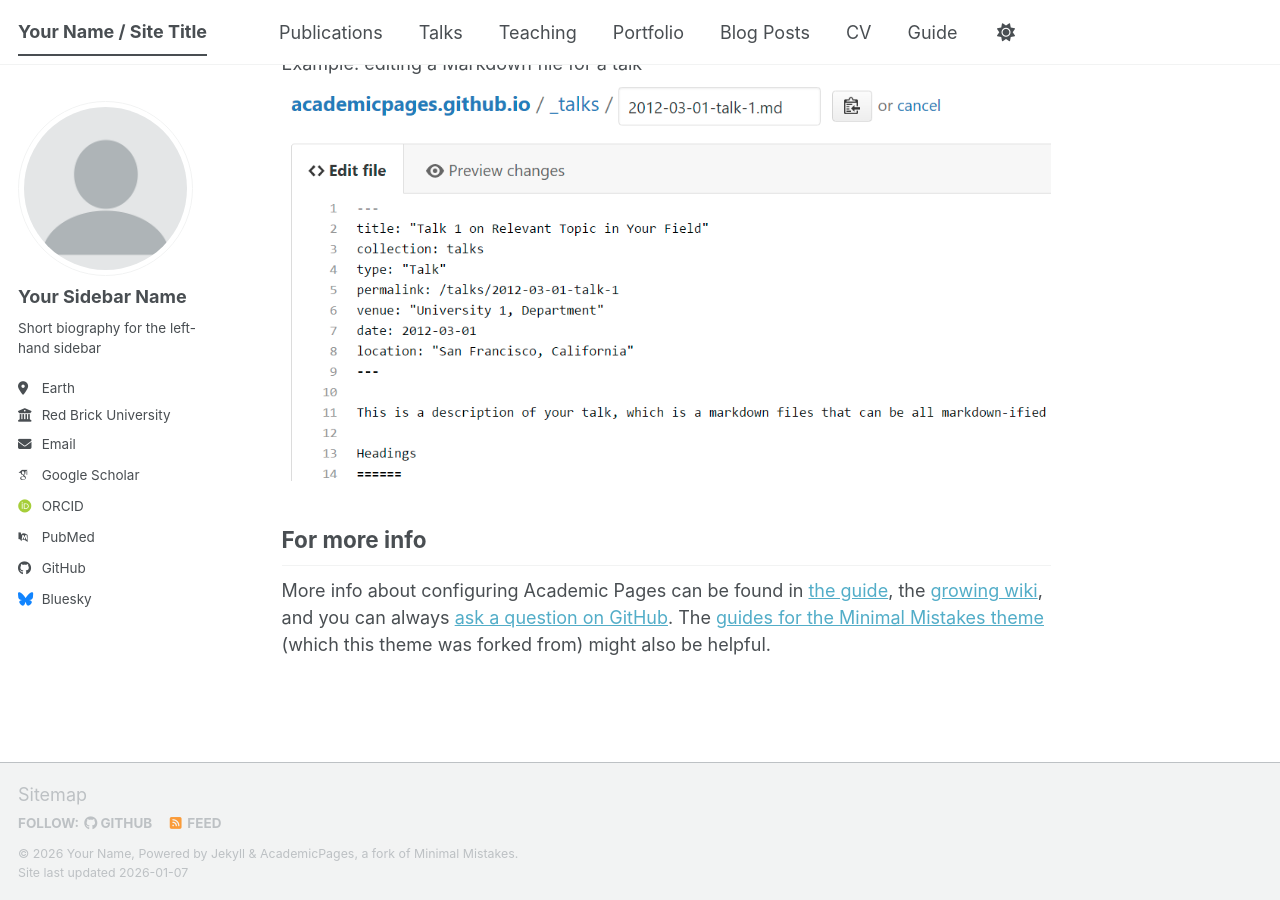
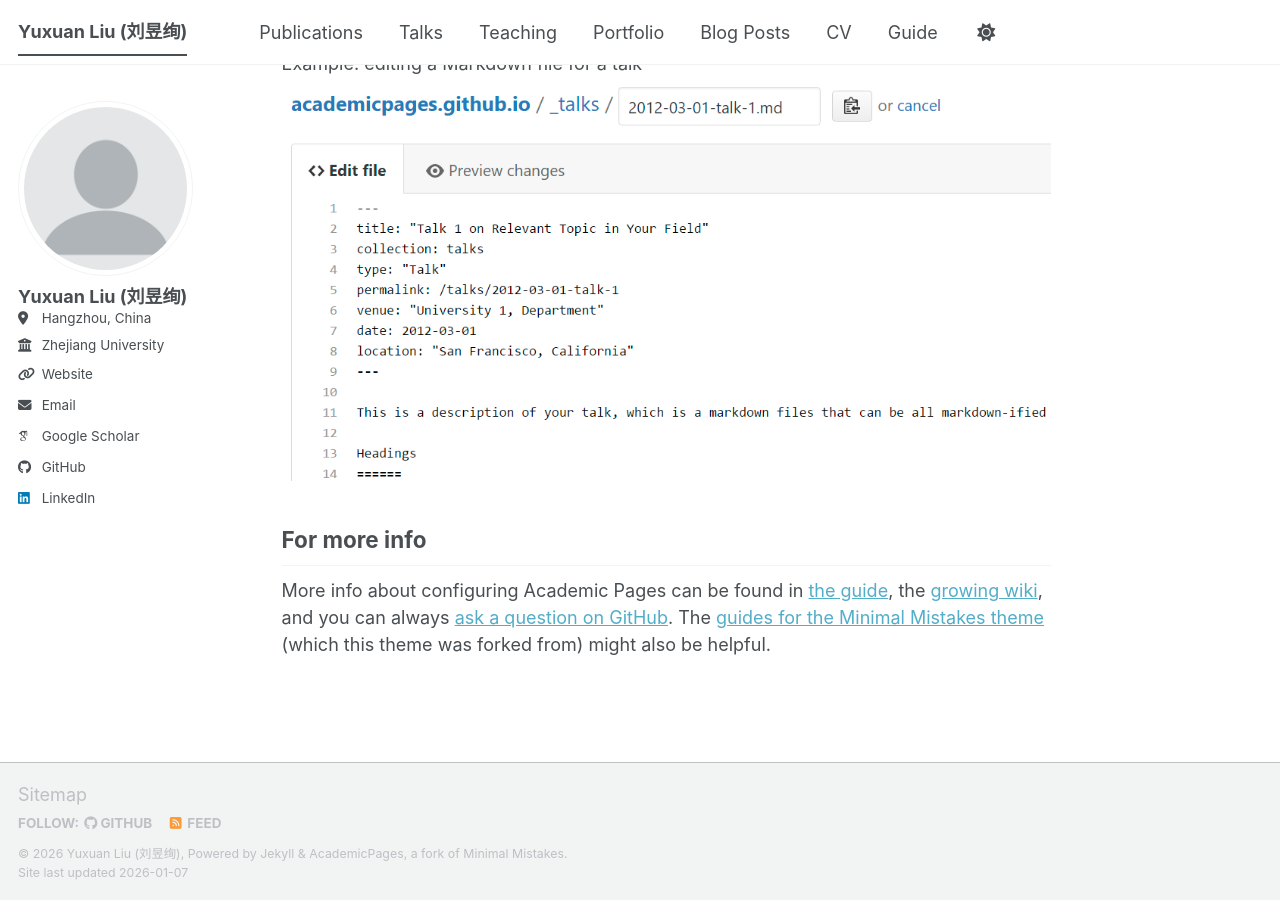
Before and after one commit to StevenLiu06/StevenLiu06.github.io, a Jekyll site: the page built from _pages/about.md, in a window 1280 px wide and 900 px high, scrolled down 2720 px. Built offline with Jekyll 4.4.1, drawn with Linux system fonts in a browser that asks for light colours; some web fonts are replaced; a script bundle is joined from its source files by our own code; library files that are not in the unit come from our copies.

Commit message:
Update personal information in _config.yml first time
Signed-off-by: Yuxuan Liu <heixuanfeng2006@163.com>

```diff
--- a/_config.yml
+++ b/_config.yml
@@ -9,14 +9,14 @@
 # Basic Site Settings
 locale                   : "en-US"
 site_theme               : "default" # The available themes options are "default", "air", "sunrise", "mint", "dirt" and "contrast"
-title                    : "Your Name / Site Title"
+title                    : "Yuxuan Liu (刘昱绚)"
 title_separator          : "-"
-name                     : &name "Your Name"
-description              : &description "Your Name's academic portfolio"   # Update this with a general description of your site, this is the default if not overridden by a page
-url                      : https://academicpages.github.io # The base hostname & protocol for your site e.g. "https://[your GitHub username].github.io",
+name                     : &name "Yuxuan Liu (刘昱绚)"
+description              : &description "A Sophomore student in ECE in Zhejiang University"   # Update this with a general description of your site, this is the default if not overridden by a page
+url                      : https://StevenLiu06.github.io # The base hostname & protocol for your site e.g. "https://[your GitHub username].github.io",
                                                            # or if you already have some other page hosted on Github then use "https://[your GitHub username].github.io/[Your Repo Name]"
 baseurl                  : "" # the subpath of your site, e.g. "/blog"
-repository               : "academicpages/academicpages.github.io"
+repository               : "StevenLiu06/StevenLiu06.github.io"
 
 # Site Author - The following control what appear as part of the author content on the side bar.
 #               If a field is blank the icon and link will not appear, otherwise it will be shown.
@@ -24,24 +24,22 @@
 author:
   # Biographic information
   avatar           : "profile.png"
-  name             : "Your Sidebar Name"
-  pronouns         : # example: "she/her"
-  bio              : "Short biography for the left-hand sidebar"
-  location         : "Earth"
-  employer         : "Red Brick University"
-  uri              : # URL
-  email            : "none@example.org"
+  name             : "Yuxuan Liu (刘昱绚)"
+  location         : "Hangzhou, China"
+  employer         : "Zhejiang University"
+  uri              : https://StevenLiu06.github.io
+  email            : "yuxuan.24@intl.zju.edu.cn"
 
   # Academic websites
   academia         : # URL
   arxiv            : # URL - Update with the correct link to your profile
-  googlescholar    : "https://scholar.google.com/citations?user=PS_CX0AAAAAJ"
+  googlescholar    : "https://scholar.google.com/citations?user=3h1HP8AAAAAJ&hl"
   inspire-hep      : # URL
   impactstory      : # URL
-  orcid            : "https://orcid.org/yourorcidurl"
+  orcid            : #"https://orcid.org/yourorcidurl"
   semantic         : # URL
   ssrn             : # URL
-  pubmed           : "https://www.ncbi.nlm.nih.gov/pubmed/?term=john+snow"
+  pubmed           : #"https://www.ncbi.nlm.nih.gov/pubmed/?term=john+snow"
   researchgate     : # URL
   scopus           : # URL
   zotero           : # URL
@@ -51,13 +49,13 @@
   bitbucket        : # Username - Update with your username on the site
   codepen          : # Username
   dribbble         : # Username
-  github           : "academicpages"
+  github           : "StevenLiu06"
   kaggle           : # Username
   stackoverflow    : # User number or user number and name (i.e., use "1" or "1/jeff-atwood")
 
   # Social media
   artstation       : # Username
-  bluesky          : "bsky.app" # Replace this with you Bluesky username
+  bluesky          : #"bsky.app" # Replace this with you Bluesky username
   facebook         : # Username
   flickr           : # Username
   foursquare       : # Username
@@ -66,7 +64,7 @@
   keybase          : # Username
   instagram        : # Username
   lastfm           : # Username
-  linkedin         : # Username
+  linkedin         : "昱绚-刘-820b71335"
   mastodon         : # URL
   medium           : # URL
   pinterest        : # Username
```
